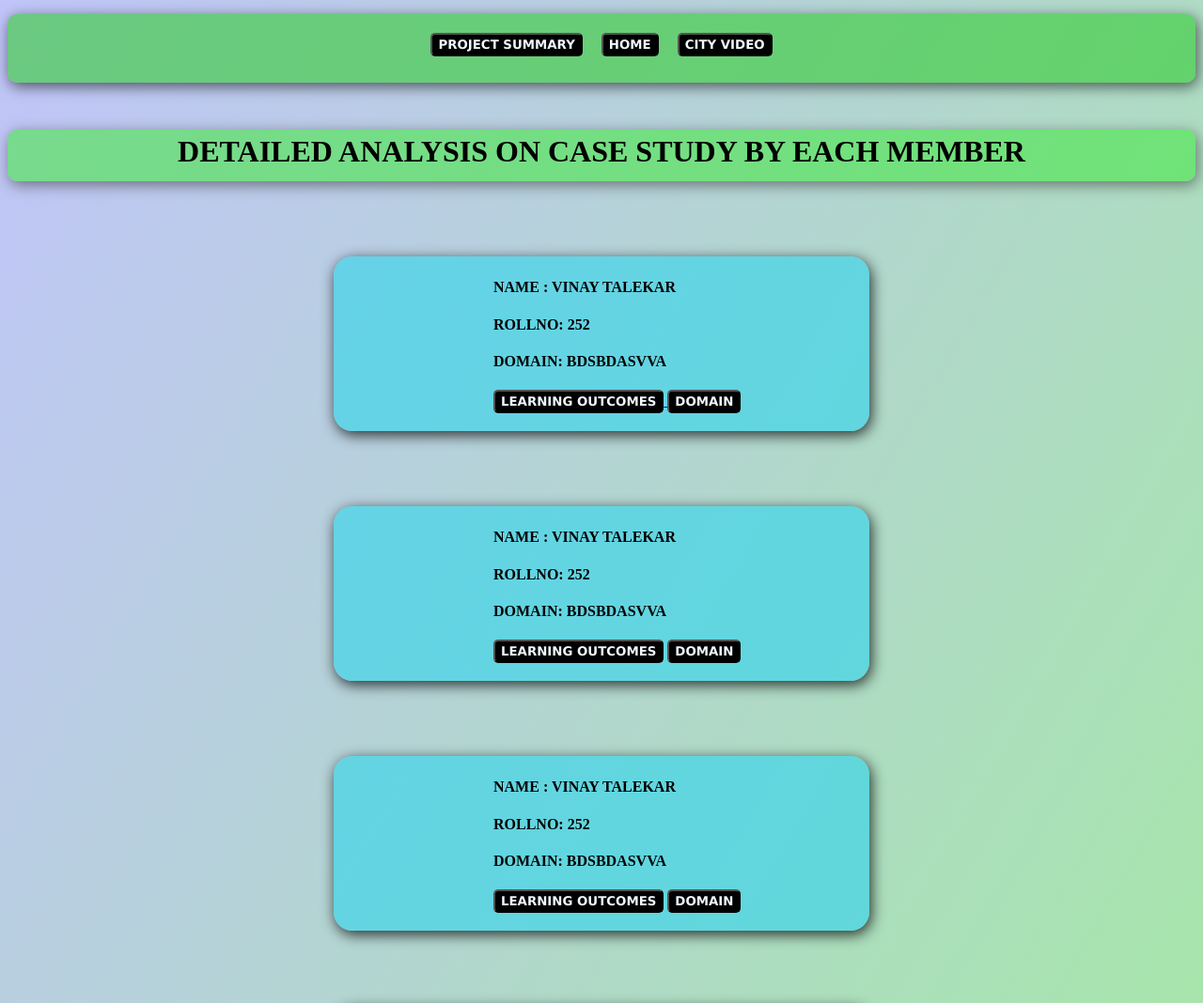
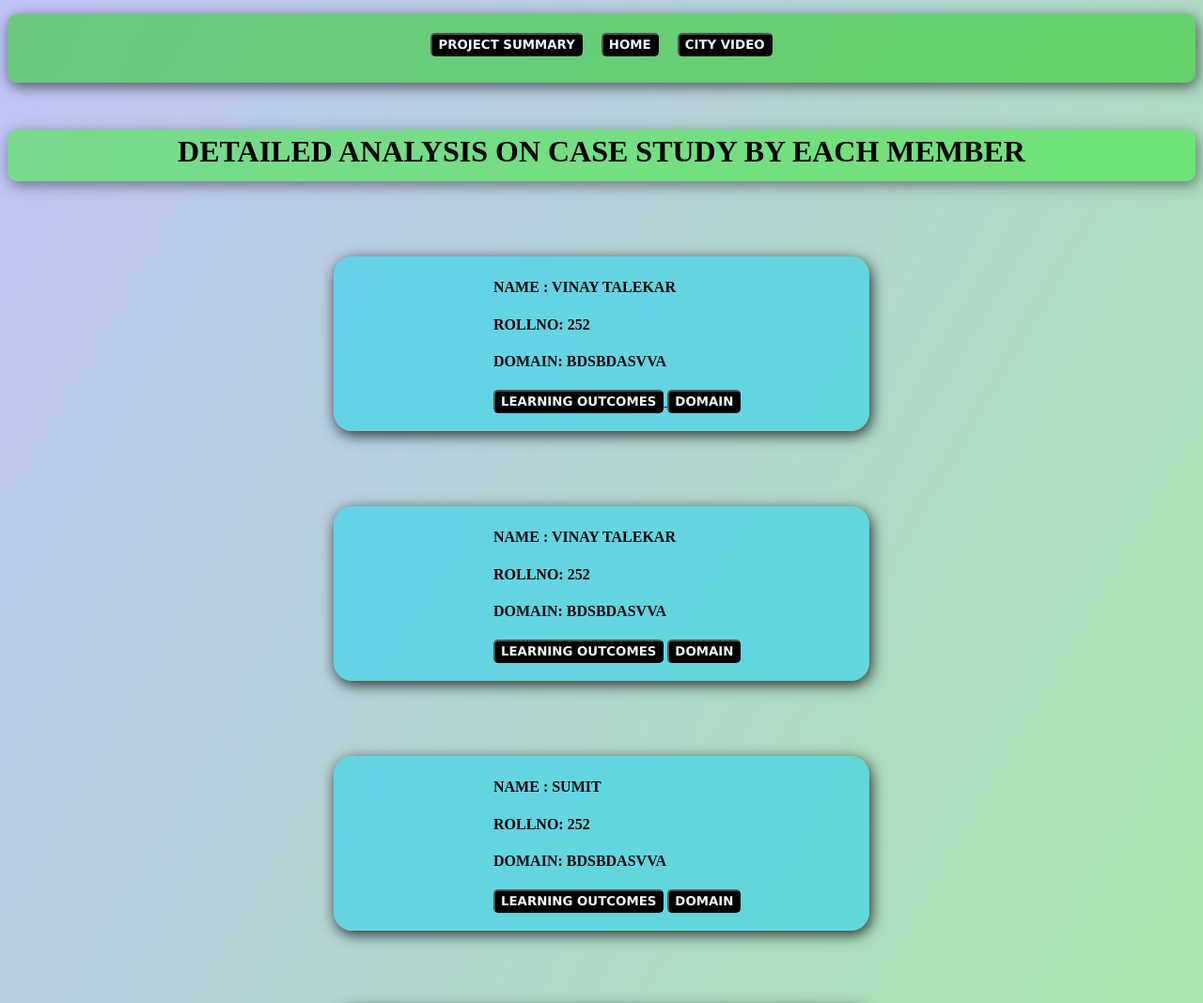
Before and after one commit to Vinay-nopes/DAA, a plain HTML site: page detailedpage.html in a window 1280 px wide. Shown: the top 1068 px of the page at 94% size. Drawn offline with Linux system fonts and the light colour scheme.

Commit message:
Add files via upload

```diff
--- a/detailedpage.html
+++ b/detailedpage.html
@@ -161,7 +161,7 @@
     </div>
 
     <div class="s3">
-        <h4>NAME  : VINAY TALEKAR</h4>
+        <h4>NAME  : SUMIT </h4>
         <h4>ROLLNO: 252 </h4>
         <h4>DOMAIN: BDSBDASVVA</h4>
         <a href="learning-outcomes.html"> <button class="s3b1">LEARNING OUTCOMES</button></a>
```
